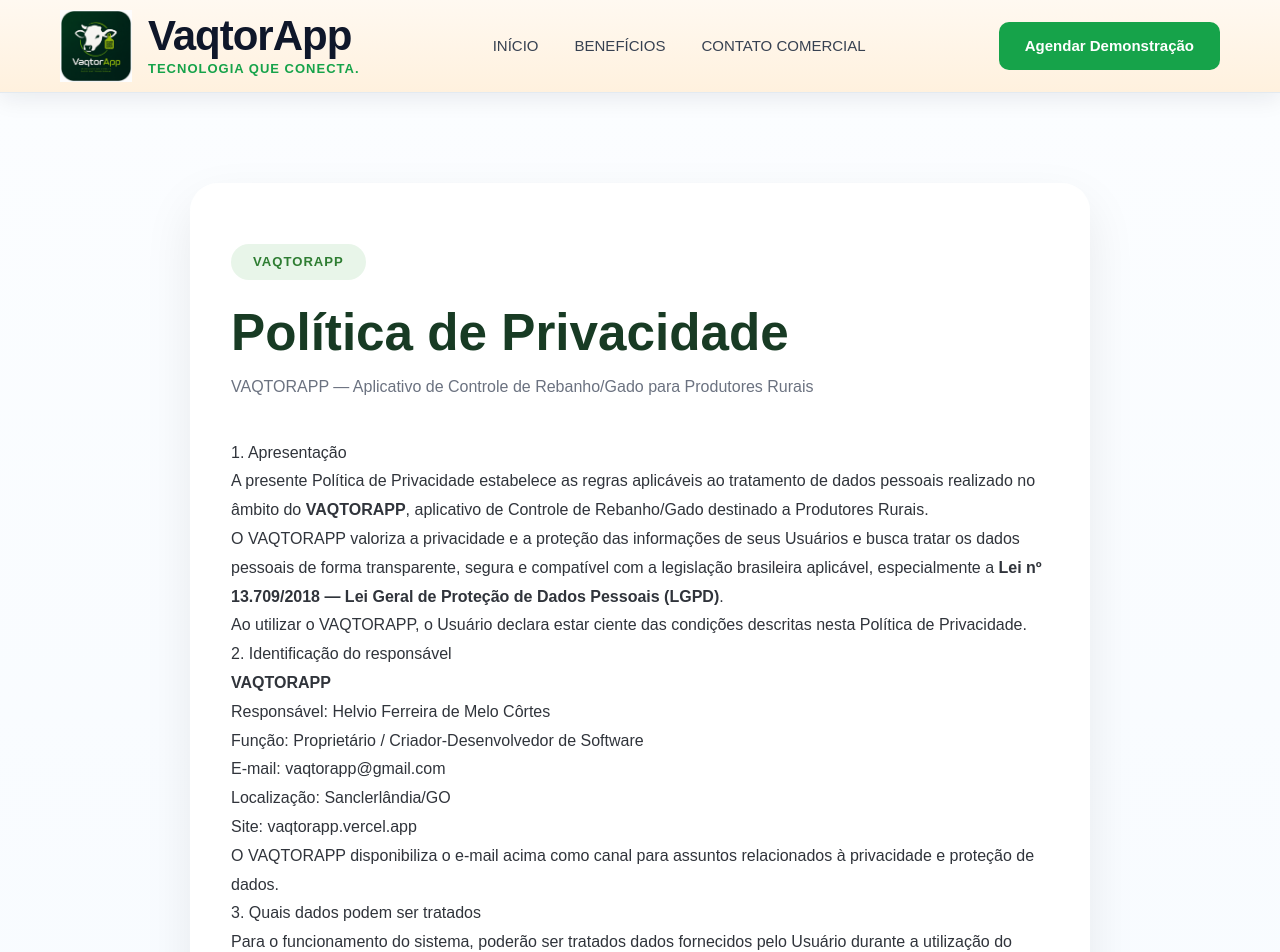
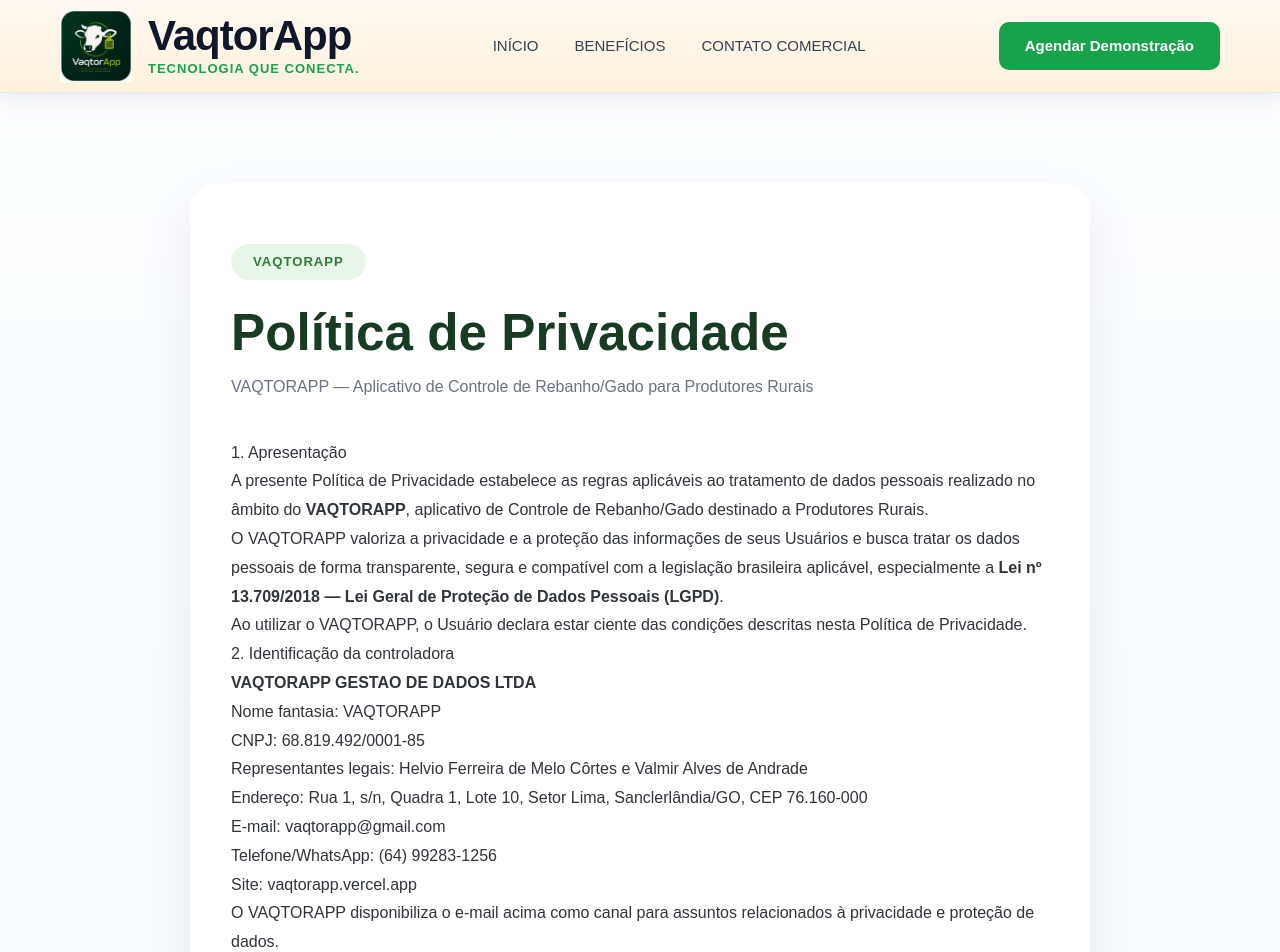
Before and after one commit to helvioco-source/vaqtorapp, a Next.js app: page /politica-de-privacidade in a window 1280 px wide. Shown: the top 952 px of the page. Built offline with nearby package versions, Linux system fonts and the light colour scheme.

Commit message:
Atualiza Politica de Privacidade para versao 1.1

```diff
--- a/app/politica-de-privacidade/page.tsx
+++ b/app/politica-de-privacidade/page.tsx
@@ -102,17 +102,23 @@
               das condições descritas nesta Política de Privacidade.
             </p>
 
-            <h2>2. Identificação do responsável</h2>
+            <h2>2. Identificação da controladora</h2>
             <p>
-              <strong>VAQTORAPP</strong>
+              <strong>VAQTORAPP GESTAO DE DADOS LTDA</strong>
               <br />
-              Responsável: Helvio Ferreira de Melo Côrtes
+              Nome fantasia: VAQTORAPP
               <br />
-              Função: Proprietário / Criador-Desenvolvedor de Software
+              CNPJ: 68.819.492/0001-85
+              <br />
+              Representantes legais: Helvio Ferreira de Melo Côrtes e
+              Valmir Alves de Andrade
+              <br />
+              Endereço: Rua 1, s/n, Quadra 1, Lote 10, Setor Lima,
+              Sanclerlândia/GO, CEP 76.160-000
               <br />
               E-mail: vaqtorapp@gmail.com
               <br />
-              Localização: Sanclerlândia/GO
+              Telefone/WhatsApp: (64) 99283-1256
               <br />
               Site: vaqtorapp.vercel.app
             </p>
@@ -315,6 +321,8 @@
 
             <p>
               <strong>E-mail: vaqtorapp@gmail.com</strong>
+              <br />
+              <strong>Telefone/WhatsApp: (64) 99283-1256</strong>
             </p>
 
             <p>
@@ -404,15 +412,21 @@
 
             <h2>17. Informações de contato</h2>
             <p>
-              <strong>VAQTORAPP</strong>
+              <strong>VAQTORAPP GESTAO DE DADOS LTDA</strong>
               <br />
-              Responsável: Helvio Ferreira de Melo Côrtes
+              Nome fantasia: VAQTORAPP
               <br />
-              Proprietário / Criador-Desenvolvedor de Software
+              CNPJ: 68.819.492/0001-85
+              <br />
+              Representantes legais: Helvio Ferreira de Melo Côrtes e
+              Valmir Alves de Andrade
+              <br />
+              Endereço: Rua 1, s/n, Quadra 1, Lote 10, Setor Lima,
+              Sanclerlândia/GO, CEP 76.160-000
               <br />
               E-mail: vaqtorapp@gmail.com
               <br />
-              Sanclerlândia/GO
+              Telefone/WhatsApp: (64) 99283-1256
               <br />
               Site: vaqtorapp.vercel.app
             </p>
@@ -426,9 +440,9 @@
                 fontSize: ".9rem",
               }}
             >
-              <strong>VAQTORAPP — Versão 1.0</strong>
+              <strong>VAQTORAPP — Versão 1.1</strong>
               <br />
-              Última atualização: agosto de 2026
+              Última atualização: 27 de agosto de 2026
             </p>
           </div>
 
```
